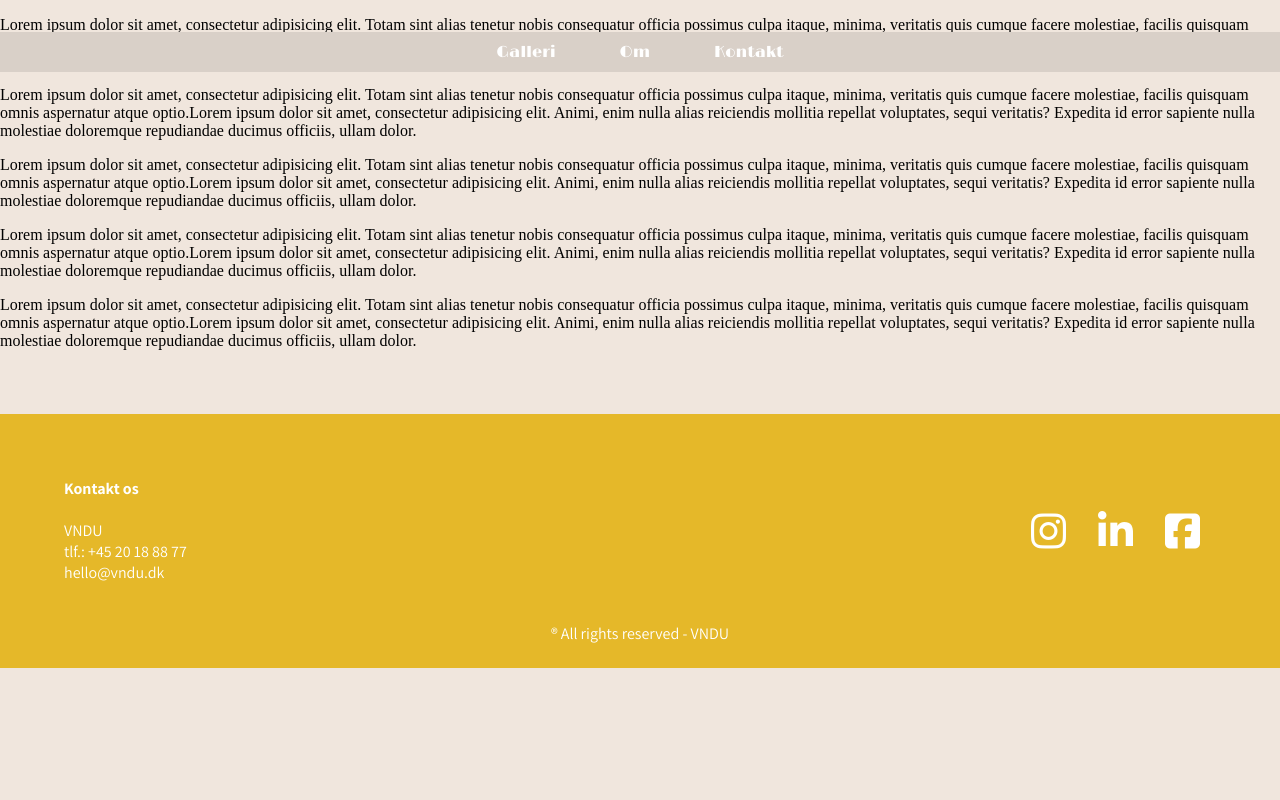
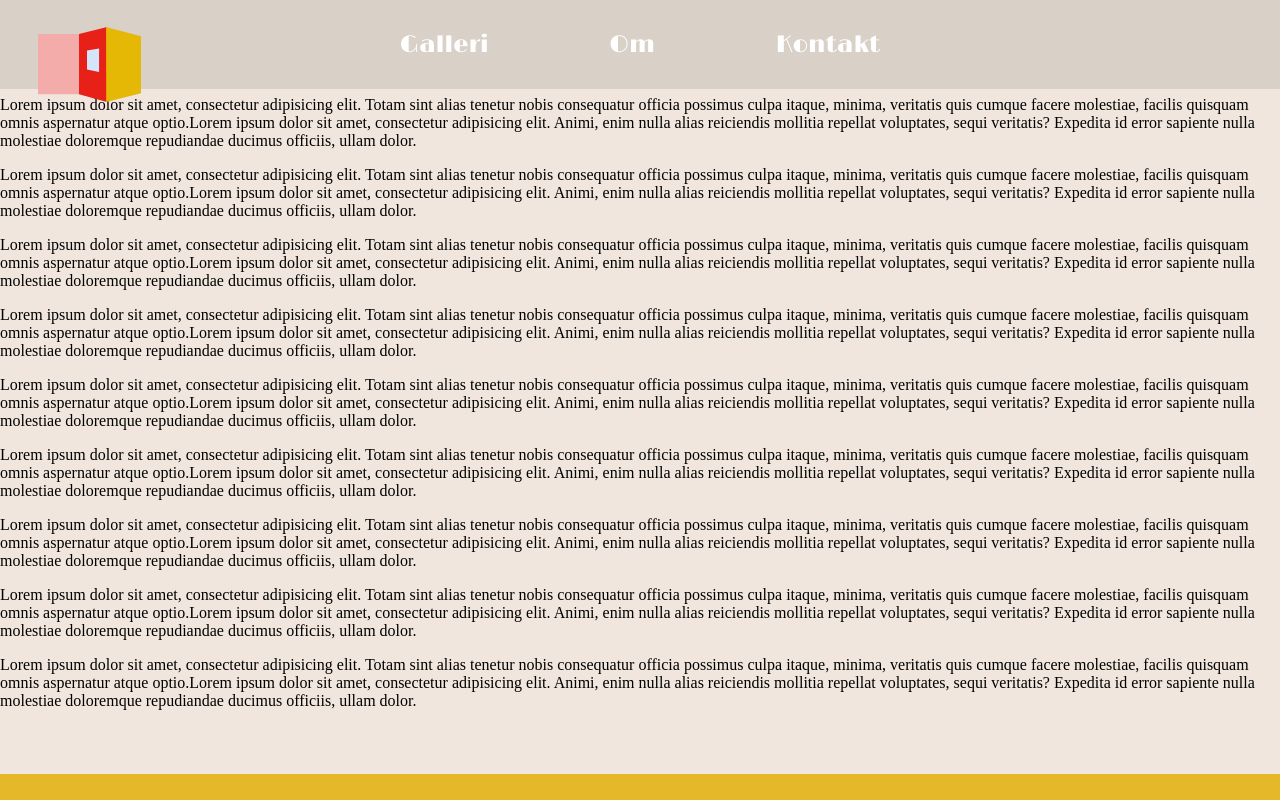
Before and after one commit to malt9830/vnduprojekt, a plain HTML site: page contact.html in a window 1280 px wide. Shown: the top 800 px of the page. Drawn offline with nearby package versions, Linux system fonts and the light colour scheme.

Commit message:
menuen er helt færdig. fungerer både på mobil og på destop

```diff
--- a/contact.html
+++ b/contact.html
@@ -19,17 +19,11 @@
 <style>
     /*menu fane og dens design på mobiludgaven global*/
 
-    /*
-    nav {
-        overflow: auto;
+    header {
+        background-color: #D9D0C8;
+        height: 80px;
     }
-*/
 
-    header {
-        /*        background-color: #D9D0C8;*/
-
-
-    }
 
     .hidden {
         opacity: 0;
@@ -40,6 +34,7 @@
     #menuknap_wrapper {
         display: flex;
         justify-content: space-between;
+        padding: 2vh 2vh;
     }
 
 
@@ -51,15 +46,11 @@
     #oversigt {
         list-style-type: none;
         display: block;
-        padding: 0;
+        padding: 20px 0px;
+        margin: 0px;
         position: absolute;
         background-color: #D9D0C8;
         width: 100%;
-    }
-
-    ul {
-        text-align: start;
-
     }
 
 
@@ -81,11 +72,7 @@
         }
     }
 
-    li {
-        display: block;
-        margin: 20px;
-        ;
-    }
+
 
     li a {
         border: none;
@@ -96,9 +83,9 @@
         background-color: #D9D0C8;
         color: white;
         font-family: 'Limelight', sans-serif;
+        font-size: 1.5rem;
         border: none;
-        padding: 10px;
-        margin: 0px;
+        margin: 20px;
     }
 
 
@@ -109,9 +96,11 @@
 
 
     #logo_menu {
-        display: flex;
+        display: inline-block;
+        position: absolute;
         width: 20%;
-        justify-content: center;
+        left: 40%;
+        top: -13%;
 
     }
 
@@ -157,6 +146,11 @@
             width: 100vw;
         }
 
+        #menuknap_wrapper {
+
+            padding: 0vh 0vh;
+        }
+
 
         #menuknap {
             display: none;
@@ -172,25 +166,23 @@
             display: inline-block;
             margin-bottom: 0;
             margin-top: 0px;
+            margin: 0% 3%;
         }
 
-
+        li a {
+            margin: 10px 20px;
+        }
 
         #oversigt {
-
-
-
-
             position: relative;
             text-align: center;
         }
 
 
         #logo_menu {
-            display: none;
-            width: 0%;
-            justify-content: center;
-
+            width: 8%;
+            left: 3%;
+            top: 30%;
         }
 
 </style>
@@ -226,6 +218,14 @@
 
         <p>Lorem ipsum dolor sit amet, consectetur adipisicing elit. Totam sint alias tenetur nobis consequatur officia possimus culpa itaque, minima, veritatis quis cumque facere molestiae, facilis quisquam omnis aspernatur atque optio.Lorem ipsum dolor sit amet, consectetur adipisicing elit. Animi, enim nulla alias reiciendis mollitia repellat voluptates, sequi veritatis? Expedita id error sapiente nulla molestiae doloremque repudiandae ducimus officiis, ullam dolor.</p>
 
+
+        <p>Lorem ipsum dolor sit amet, consectetur adipisicing elit. Totam sint alias tenetur nobis consequatur officia possimus culpa itaque, minima, veritatis quis cumque facere molestiae, facilis quisquam omnis aspernatur atque optio.Lorem ipsum dolor sit amet, consectetur adipisicing elit. Animi, enim nulla alias reiciendis mollitia repellat voluptates, sequi veritatis? Expedita id error sapiente nulla molestiae doloremque repudiandae ducimus officiis, ullam dolor.</p>
+
+        <p>Lorem ipsum dolor sit amet, consectetur adipisicing elit. Totam sint alias tenetur nobis consequatur officia possimus culpa itaque, minima, veritatis quis cumque facere molestiae, facilis quisquam omnis aspernatur atque optio.Lorem ipsum dolor sit amet, consectetur adipisicing elit. Animi, enim nulla alias reiciendis mollitia repellat voluptates, sequi veritatis? Expedita id error sapiente nulla molestiae doloremque repudiandae ducimus officiis, ullam dolor.</p>
+
+        <p>Lorem ipsum dolor sit amet, consectetur adipisicing elit. Totam sint alias tenetur nobis consequatur officia possimus culpa itaque, minima, veritatis quis cumque facere molestiae, facilis quisquam omnis aspernatur atque optio.Lorem ipsum dolor sit amet, consectetur adipisicing elit. Animi, enim nulla alias reiciendis mollitia repellat voluptates, sequi veritatis? Expedita id error sapiente nulla molestiae doloremque repudiandae ducimus officiis, ullam dolor.</p>
+
+        <p>Lorem ipsum dolor sit amet, consectetur adipisicing elit. Totam sint alias tenetur nobis consequatur officia possimus culpa itaque, minima, veritatis quis cumque facere molestiae, facilis quisquam omnis aspernatur atque optio.Lorem ipsum dolor sit amet, consectetur adipisicing elit. Animi, enim nulla alias reiciendis mollitia repellat voluptates, sequi veritatis? Expedita id error sapiente nulla molestiae doloremque repudiandae ducimus officiis, ullam dolor.</p>
 
         <p>Lorem ipsum dolor sit amet, consectetur adipisicing elit. Totam sint alias tenetur nobis consequatur officia possimus culpa itaque, minima, veritatis quis cumque facere molestiae, facilis quisquam omnis aspernatur atque optio.Lorem ipsum dolor sit amet, consectetur adipisicing elit. Animi, enim nulla alias reiciendis mollitia repellat voluptates, sequi veritatis? Expedita id error sapiente nulla molestiae doloremque repudiandae ducimus officiis, ullam dolor.</p>
 
```
